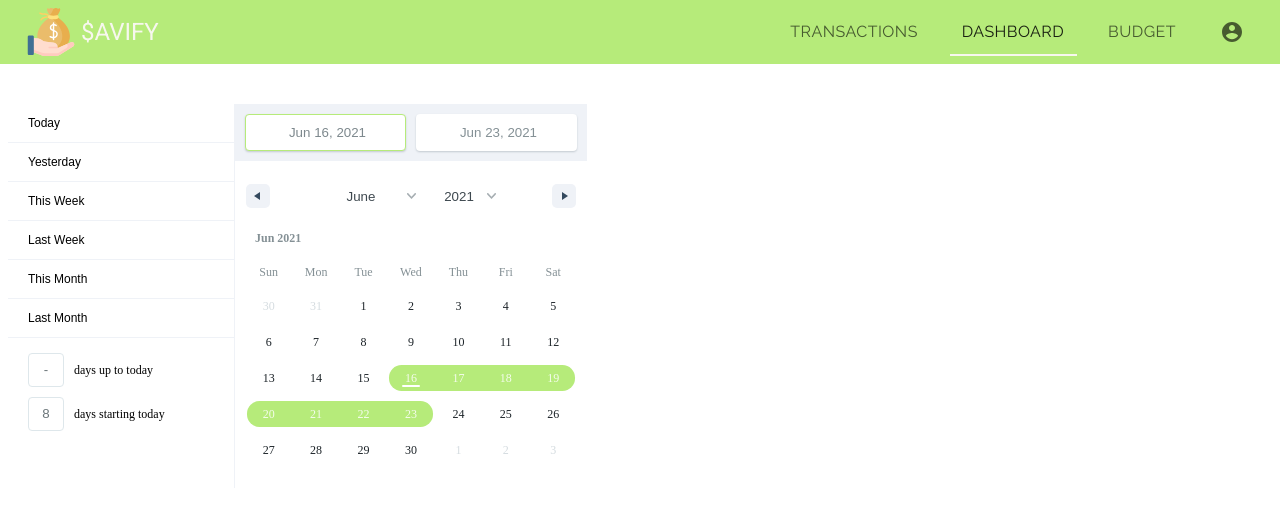
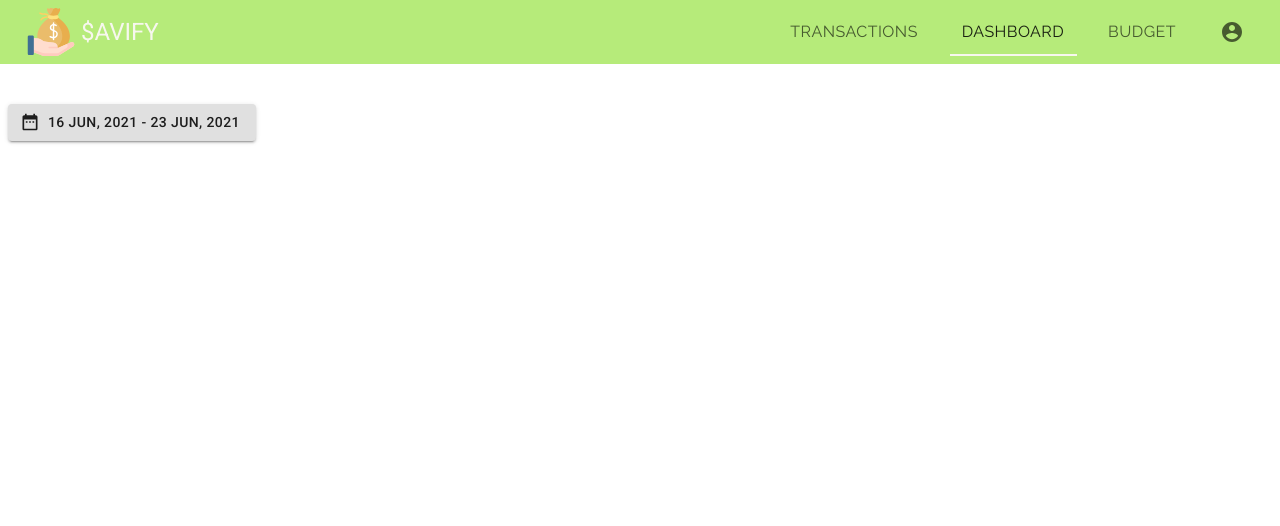
Before and after one commit to jerome-chua/pfintracker-frontend, a React (Create React App) app: page /dashboard in a window 1280 px wide. Shown: the top 526 px of the page. Built offline with nearby package versions, Linux system fonts and the light colour scheme; no server answers.

Commit message:
Format DateRangeModal and use moment to format

```diff
--- a/src/components/Dashboard.jsx
+++ b/src/components/Dashboard.jsx
@@ -1,10 +1,12 @@
 import React from "react";
+import { Box } from "@material-ui/core";
 import DateRangeModal from "./DateRangeModal.jsx";
+import TransactionsModal from "./TransactionsModal.jsx";
 
 export default function Dashboard() {
   return (
-    <>
+    <Box>
       <DateRangeModal />
-    </>
+    </Box>
   );
 }
--- a/src/components/DateRangeModal.jsx
+++ b/src/components/DateRangeModal.jsx
@@ -1,13 +1,24 @@
 import React, { useState } from "react";
+import { Modal, Button } from "@material-ui/core";
+import { DateRange } from "@material-ui/icons";
 import { DateRangePicker } from "react-date-range";
 import { addDays } from "date-fns";
 import { useTheme } from "@material-ui/core/styles";
 import "react-date-range/dist/styles.css";
 import "react-date-range/dist/theme/default.css";
+import moment from "moment";
 
 export default function DateRangeModal() {
   const theme = useTheme();
+  const [open, setOpen] = useState(false);
 
+  const handleOpen = () => {
+    setOpen(true);
+  };
+
+  const handleClose = () => {
+    setOpen(false);
+  };
   const [dateRng, setDateRng] = useState([
     {
       startDate: new Date(),
@@ -16,10 +27,7 @@ export default function DateRangeModal() {
     },
   ]);
 
-  console.log(dateRng);
-
-  return (
-    <>
+  const modalBody = (
     <DateRangePicker
       onChange={(date) => setDateRng([date.range])}
       rangeColors={[theme.palette.primary.main]}
@@ -29,6 +37,24 @@ export default function DateRangeModal() {
       ranges={dateRng}
       direction="horizontal"
     />
+  );
+
+  const start = moment(dateRng[0].startDate).format("D MMM, YYYY");
+  const end = moment(dateRng[0].endDate).format("D MMM, YYYY");
+
+  return (
+    <>
+      <Button
+        variant="contained"
+        className={theme.palette.secondary.green}
+        startIcon={<DateRange />}
+        onClick={handleOpen}
+      >
+        {`${start} - ${end}`}
+      </Button>
+      <Modal open={open} onClose={handleClose}>
+        {modalBody}
+      </Modal>
     </>
   );
 }
--- a/src/components/TransactionsModal.jsx
+++ b/src/components/TransactionsModal.jsx
@@ -206,7 +206,6 @@ export default function TransactionsModal({
       >
         Add Transaction
       </Button>
-
       <Modal
         open={open}
         onClose={handleClose}
```
Lines whose indentation alone changed are shown as unchanged.
